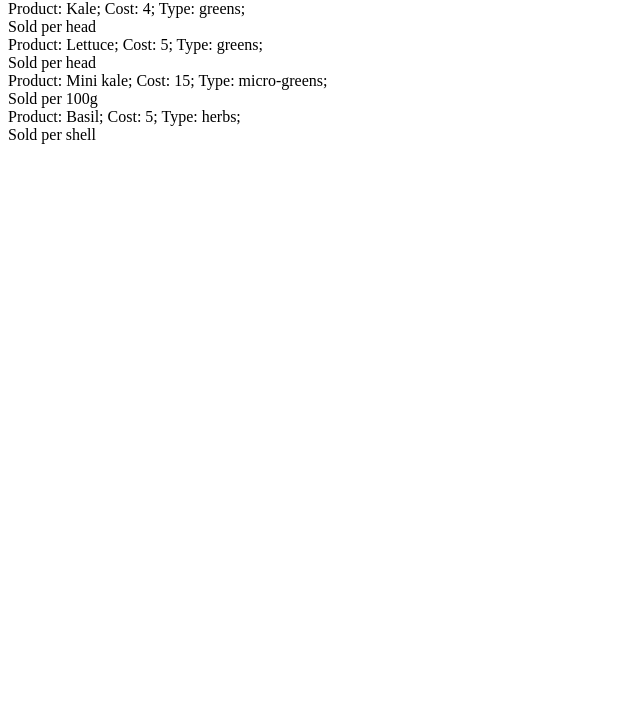
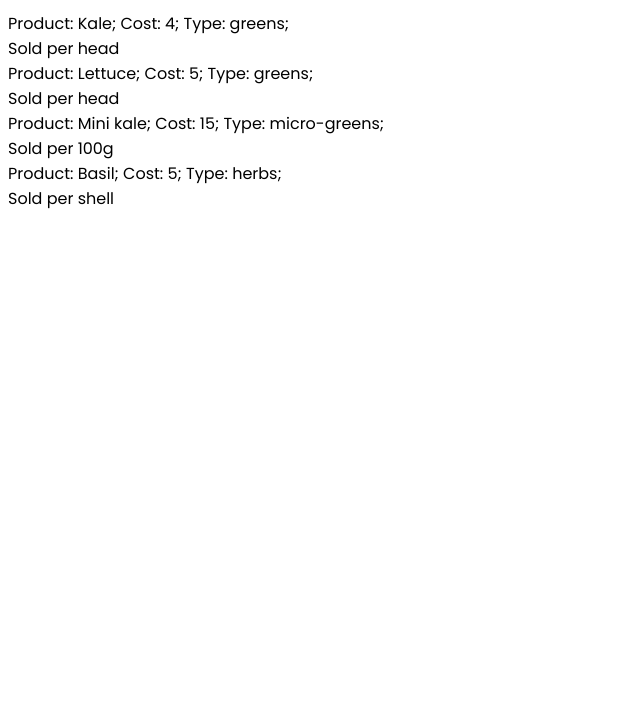
Before and after one commit to sam-vic/cf-js-app, a plain HTML site: page index.html in a window 1280 px wide. Shown: the part 80-800 px from the top of the page, without its empty margins (0-640 px from the left). Drawn offline with Linux system fonts and the light colour scheme.

Commit message:
Lost commit: addition of google font Poppins into styles

```diff
--- a/css/styles.css
+++ b/css/styles.css
@@ -0,0 +1,3 @@
+body {
+    font-family: 'Poppins';
+}
--- a/index.html
+++ b/index.html
@@ -5,6 +5,7 @@
     <meta name="viewport" content="width=device-width, initial-scale=1.0">
     <title>CF-js-app</title>
     <link rel="stylesheet" type="text/css" href="./css/styles.css"></head>
+    <link rel="stylesheet" href="https://fonts.googleapis.com/css?family=Poppins">
 <body>
     <div>
         <h1>Exercise one display name</h1>
```
